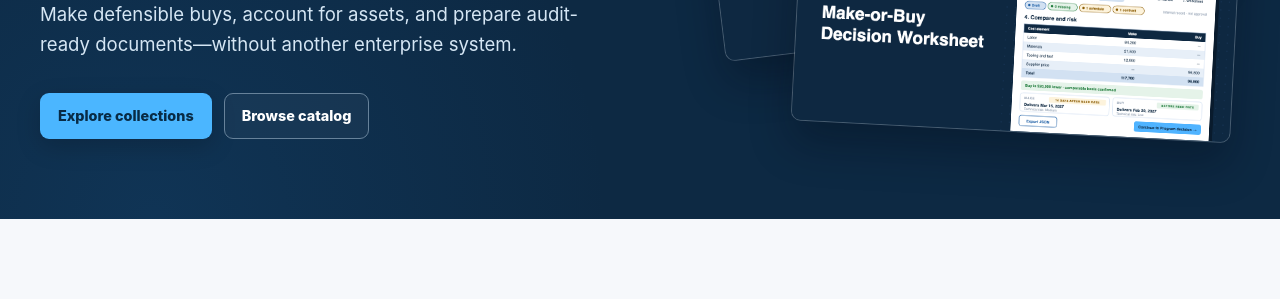
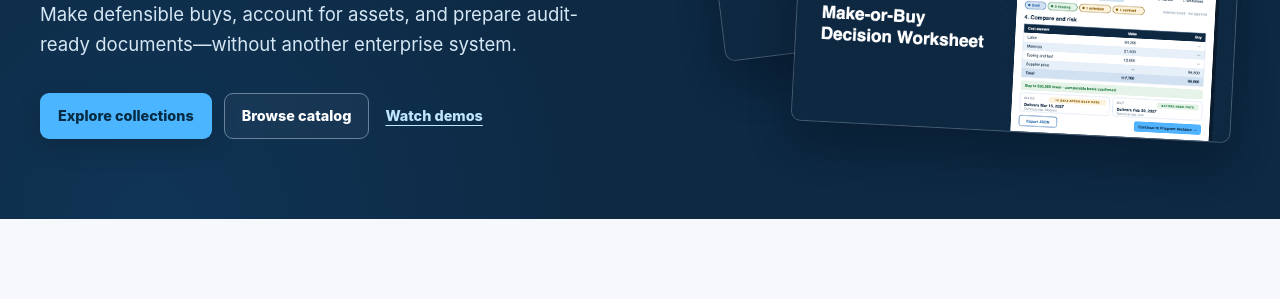
Before and after one commit to courtney-chapman/tools-public, a Jekyll site: the page index.html, which Jekyll copies as it is, in a window 1280 px wide. Shown: the part 434-733 px from the top of the page. Built offline with Jekyll 4.4.1, drawn with Linux system fonts in a browser that asks for light colours.

Commit message:
Add Watch demos link to homepage hero

```diff
--- a/index.html
+++ b/index.html
@@ -13,7 +13,7 @@
   <meta property="og:url" content="https://courtney-chapman.github.io/tools-public/">
   <meta property="og:image" content="https://courtney-chapman.github.io/tools-public/docs/readme/social_preview.png">
   <meta name="twitter:card" content="summary_large_image">
-  <link rel="stylesheet" href="style.css?v=46b5aa0b9ebf">
+  <link rel="stylesheet" href="style.css?v=cba263acffeb">
   <script src="catalog.js?v=0e6fc684731e" defer></script>
   <script src="app.js?v=030c5302c441" defer></script>
 </head>
@@ -44,6 +44,7 @@
           <div class="hero-actions">
             <a class="button button-bright" href="#collections">Explore collections</a>
             <a class="button button-ghost" href="#browse">Browse catalog</a>
+            <a class="hero-demo-link" href="#demos">Watch demos</a>
           </div>
         </div>
         <div class="hero-art" aria-label="Preview images of three browser tools">
--- a/style.css
+++ b/style.css
@@ -78,3 +78,6 @@
 .demo-content a:hover{text-decoration:underline}
 .support-section{padding-top:56px}
 @media(max-width:760px){.demos-section{padding-top:54px}.demo-grid{grid-template-columns:1fr}.support-section{padding-top:48px}}
+.hero-demo-link{display:inline-flex;align-items:center;padding:10px 4px;color:#bfe6ff;font-size:.9rem;font-weight:800;text-underline-offset:4px}
+.hero-demo-link:hover{color:#fff}
+@media(max-width:430px){.hero-demo-link{width:100%;justify-content:center}}
```
